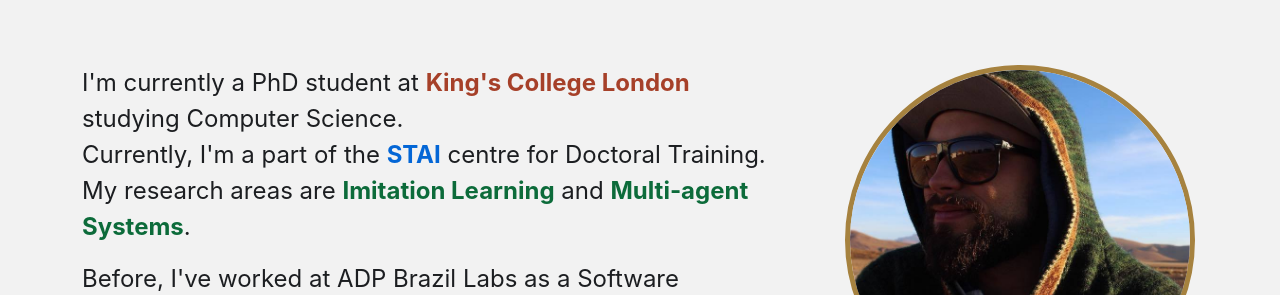
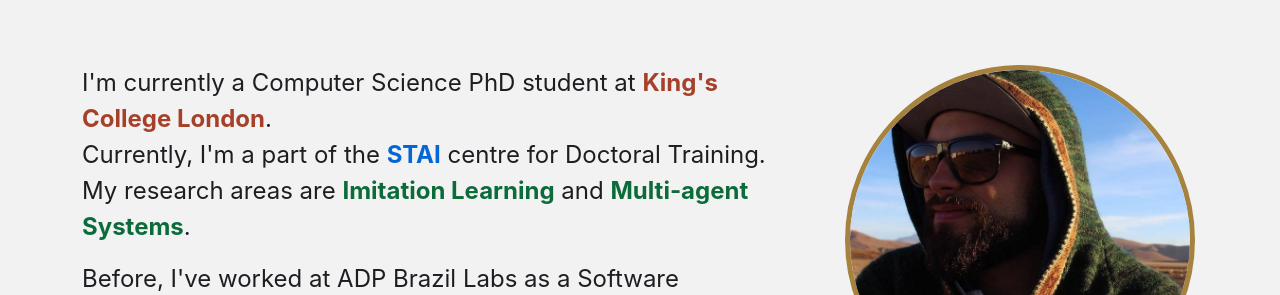
Before and after one commit to NathanGavenski/NathanGavenski.github.io, a React (Create React App) app: page / in a window 1280 px wide. Shown: the part 182-477 px from the top of the page. Built offline with nearby package versions, Linux system fonts and the light colour scheme; the HTML template or start-up script is replaced by a standard one.

Commit message:
Fix text and css classes

```diff
--- a/src/pages/Home/Home.jsx
+++ b/src/pages/Home/Home.jsx
@@ -24,8 +24,8 @@ function template() {
       <Row className="content">
         <Col className="text" lg={8}>
           <p>
-            I'm currently a PhD student at <a className="profile-link pucrs" href="https://www.kcl.ac.uk/" target="_blank" rel="noreferrer">King's College London</a> studying Computer Science. <br />
-            Currently, I'm a part of the <a className="malta" href="https://safeandtrustedai.org/">STAI</a> centre for Doctoral Training. <br />
+            I'm currently a Computer Science PhD student at <a className="profile-link uni" href="https://www.kcl.ac.uk/" target="_blank" rel="noreferrer">King's College London</a>. <br />
+            Currently, I'm a part of the <a className="lab" href="https://safeandtrustedai.org/" target="_blank" rel="noreferrer">STAI</a> centre for Doctoral Training. <br />
             My research areas are <span className="research-field">Imitation Learning</span> and <span className="research-field">Multi-agent Systems</span>. <br />
           </p>
 
--- a/src/pages/Home/Home.scss
+++ b/src/pages/Home/Home.scss
@@ -46,11 +46,11 @@
                 font-weight: 700;
             }
 
-            .pucrs {
+            .uni {
                 color: #a64029;
             }
 
-            .malta {
+            .lab {
                 color: #0366d6;
             }
 
```
